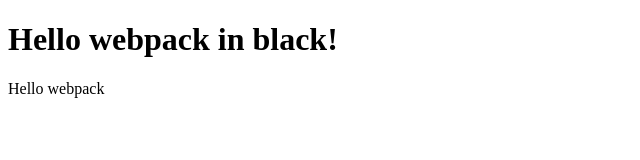
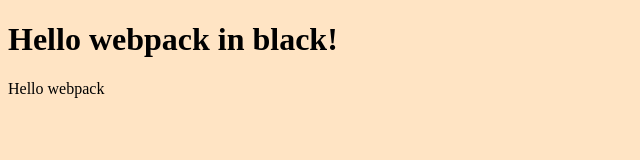
Before and after one commit to DejazmachMolla/Webpack-Setup, a website built with webpack: page src/index.html in a window 1280 px wide. Shown: the whole page, without its empty margins (0-640 px from the left). Built offline with nearby package versions, Linux system fonts and the light colour scheme.

Commit message:
Configured Linters

```diff
--- a/src/index.html
+++ b/src/index.html
@@ -2,6 +2,7 @@
 <html lang="en">
 <head>
     <meta charset="UTF-8">
+    <meta http-equiv="X-UA-Compatible" content="IE=edge">
     <meta name="viewport" content="width=device-width, initial-scale=1.0">
     <title>Wbpack Exercise</title>
 </head>
--- a/src/style.css
+++ b/src/style.css
@@ -1,3 +1,3 @@
 body {
-  background-color: bispique;
+  background-color: bisque;
 }
--- a/webpack.config.js
+++ b/webpack.config.js
@@ -9,13 +9,13 @@
   },
   plugins: [
     new HtmlWebpackPlugin({
-      template: './src/index.html'
+      template: './src/index.html',
     }),
   ],
   output: {
     filename: '[name].js',
     path: path.resolve(__dirname, 'dist'),
-    clean: true
+    clean: true,
   },
   optimization: {
     runtimeChunk: 'single',
```
Also changed, not shown: package.json (+10 -1 lines), README.md, 1 other file.
